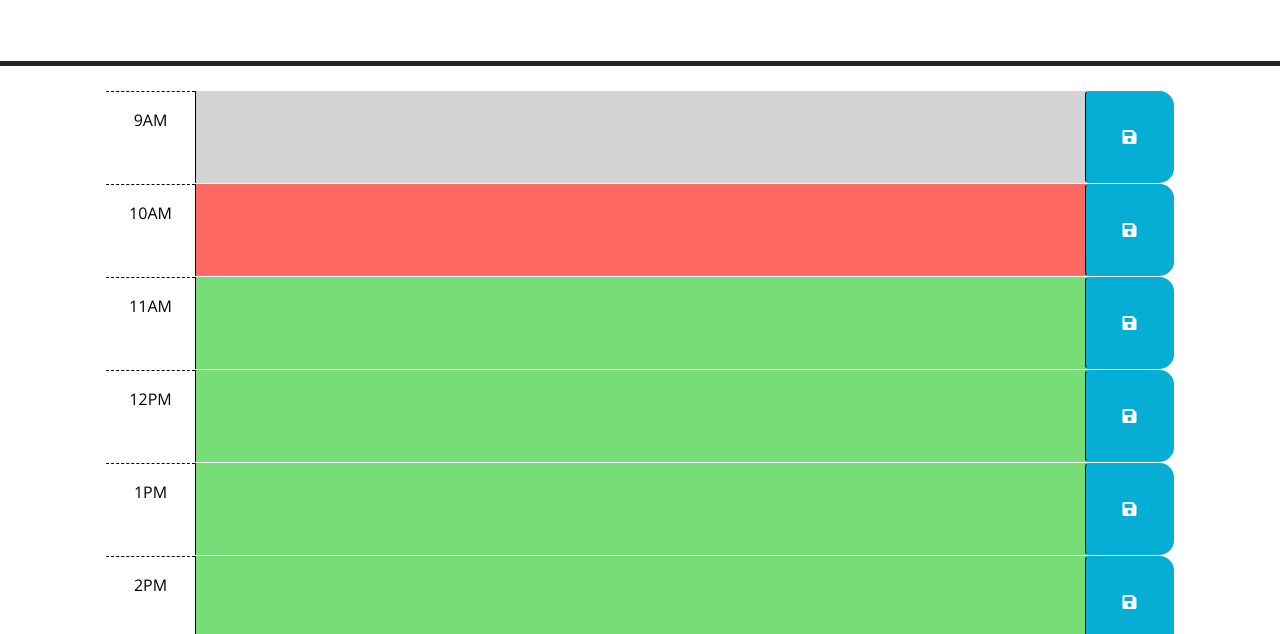
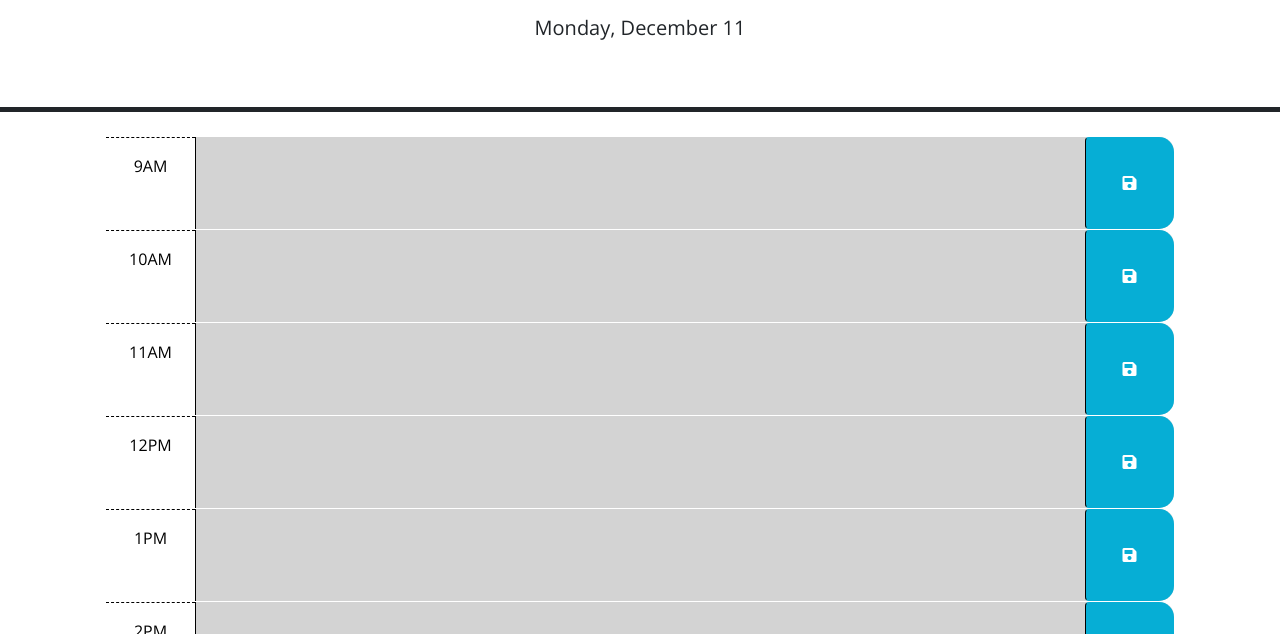
Before and after one commit to topcowmoo/stunning-scheduler, a plain HTML site: page index.html in a window 1280 px wide. Shown: the part 166-800 px from the top of the page. Drawn offline with nearby package versions, Linux system fonts and the light colour scheme; the site is published under a folder, as on GitHub Pages, so addresses that start at the root find nothing.

Commit message:
"change css and js paths again"

```diff
--- a/index.html
+++ b/index.html
@@ -18,7 +18,7 @@
       href="https://fonts.googleapis.com/css?family=Open+Sans&display=swap"
       rel="stylesheet"
     />
-    <link rel="stylesheet" href="assets/style.css" />
+    <link rel="stylesheet" href="./assets/style.css" />
     <title>Work Day Scheduler</title>
   </head>
 
@@ -108,6 +108,6 @@
       integrity="sha256-iu/zLUB+QgISXBLCW/mcDi/rnf4m4uEDO0wauy76x7U="
       crossorigin="anonymous"
     ></script>
-    <script src="/assets/js/script.js"></script>
+    <script src="./assets/js/script.js"></script>
   </body>
 </html>
```
